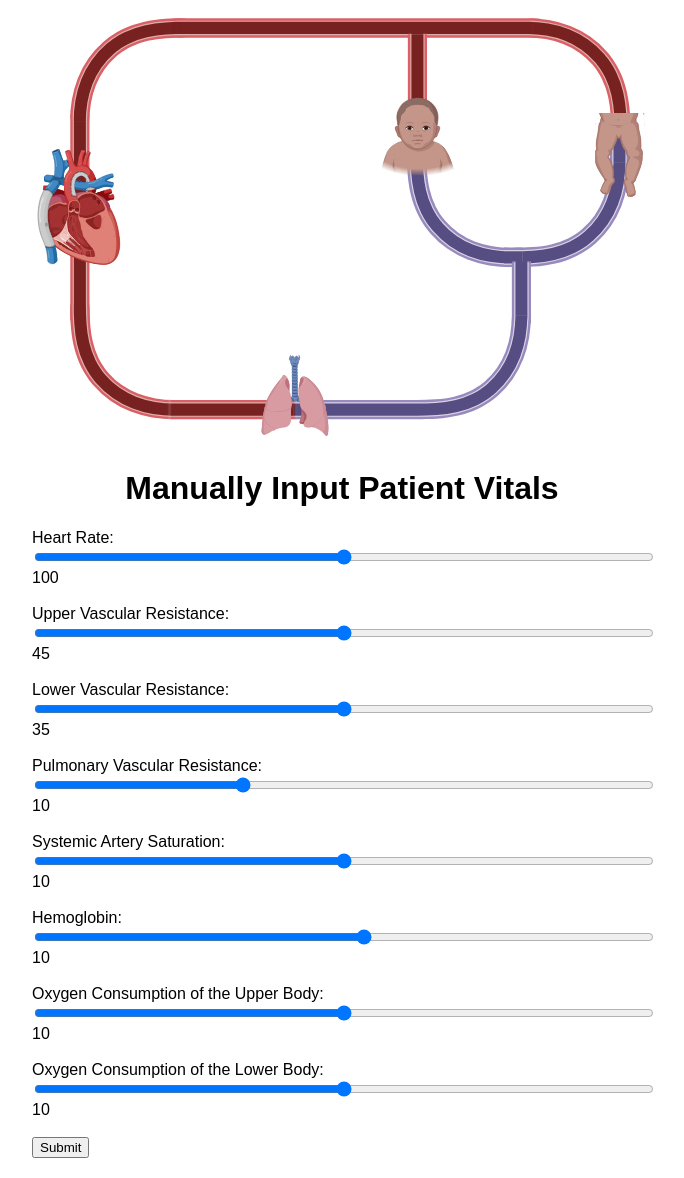
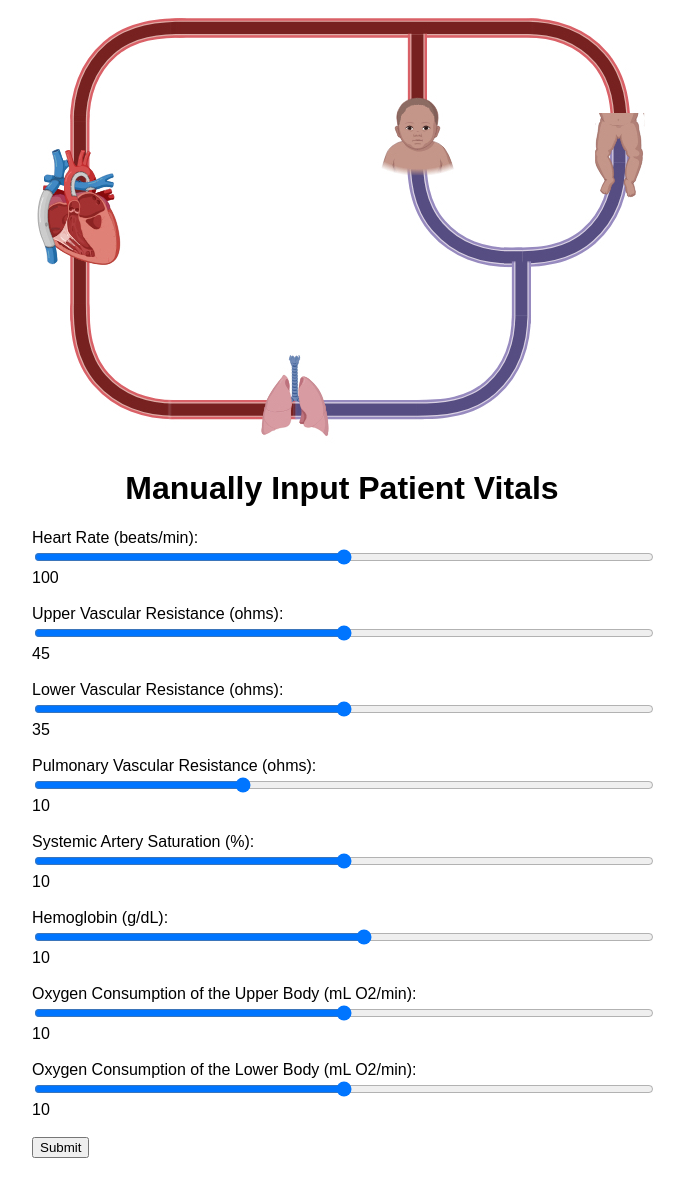
Before and after one commit to tatianagong/Fontan-Model, a Flask app: page / in a window 1280 px wide. Shown: the part 21-1199 px from the top of the page, without its empty margins (298-982 px from the left). Run offline with Flask 3, Linux system fonts and the light colour scheme.

Commit message:
Added units

```diff
--- a/static/script.js
+++ b/static/script.js
@@ -35,11 +35,11 @@ document.getElementById('parameterForm').addEventListener('submit', function(eve
         // Display the results
         const resultDiv = document.getElementById('result');
         resultDiv.innerHTML = `
-            <p>Cardiac Output: ${data.Q_v}</p>
-            <p>Blood Flow into the Upper Body: ${data.Q_u}</p>
-            <p>Blood Flow into the Lower Body: ${data.Q_l}</p>
-            <p>Blood Flow into the Lungs: ${data.Q_p}</p>
-            <p>Pressure of the Systemic Artery: ${data.P_sa}</p>
+            <p>Cardiac Output (L/min): ${data.Q_v}</p>
+            <p>Blood Flow into the Upper Body (L/min): ${data.Q_u}</p>
+            <p>Blood Flow into the Lower Body (L/min): ${data.Q_l}</p>
+            <p>Blood Flow into the Lungs (L/min): ${data.Q_p}</p>
+            <p>Pressure of the Systemic Artery (mmHg): ${data.P_sa}</p>
             <p>Oxygen Extraction Ratio: ${data.OER}</p>
         `;
     })
--- a/templates/index.html
+++ b/templates/index.html
@@ -16,42 +16,42 @@
 
     <form id="parameterForm">
         <!--Heart Rate Slider-->
-        <label for="HR">Heart Rate:</label>
+        <label for="HR">Heart Rate (beats/min):</label>
         <input type="range" id="HR" name="HR" min="50" max="150" step="1" value="100" oninput="updateValue('HRValue', this.value)">
         <span id="HRValue">100</span><br><br>
 
         <!--UVR Slider-->
-        <label for="UVR">Upper Vascular Resistance:</label>
+        <label for="UVR">Upper Vascular Resistance (ohms):</label>
         <input type="range" id="UVR" name="UVR" min="30" max="60" step="1" value="45" oninput="updateValue('UVRValue', this.value)">
         <span id="UVRValue">45</span><br><br>
 
         <!--LVR Slider-->
-        <label for="LVR">Lower Vascular Resistance:</label>
+        <label for="LVR">Lower Vascular Resistance (ohms):</label>
         <input type="range" id="LVR" name="LVR" min="20" max="50" step="1" value="35" oninput="updateValue('LVRValue', this.value)">
         <span id="LVRValue">35</span><br><br>
 
         <!--PVR Slider-->
-        <label for="PVR">Pulmonary Vascular Resistance:</label>
+        <label for="PVR">Pulmonary Vascular Resistance (ohms):</label>
         <input type="range" id="PVR" name="PVR" min="5" max="20" step="1" value="10" oninput="updateValue('PVRValue', this.value)">
         <span id="PVRValue">10</span><br><br>
 
         <!--S_sa Slider-->
-        <label for="S_sa">Systemic Artery Saturation:</label>
+        <label for="S_sa">Systemic Artery Saturation (%):</label>
         <input type="range" id="S_sa" name="S_sa" min="0.98" max="1" step="0.01" value="0.99" oninput="updateValue('S_saValue', this.value)">
         <span id="S_saValue">10</span><br><br>
 
         <!--Hb Slider-->
-        <label for="Hb">Hemoglobin:</label>
+        <label for="Hb">Hemoglobin (g/dL):</label>
         <input type="range" id="Hb" name="Hb" min="7" max="22" step="0.1" value="15" oninput="updateValue('HbValue', this.value)">
         <span id="HbValue">10</span><br><br>
 
         <!--CVO2u Slider-->
-        <label for="CVO2u">Oxygen Consumption of the Upper Body:</label>
+        <label for="CVO2u">Oxygen Consumption of the Upper Body (mL O2/min):</label>
         <input type="range" id="CVO2u" name="CVO2u" min="35" max="105" step="1" value="70" oninput="updateValue('CVO2uValue', this.value)">
         <span id="CVO2uValue">10</span><br><br>
 
         <!--CVO2l Slider-->
-        <label for="CVO2l">Oxygen Consumption of the Lower Body:</label>
+        <label for="CVO2l">Oxygen Consumption of the Lower Body (mL O2/min):</label>
         <input type="range" id="CVO2l" name="CVO2l" min="25" max="75" step="1" value="50" oninput="updateValue('CVO2lValue', this.value)">
         <span id="CVO2lValue">10</span><br><br>
 
```
